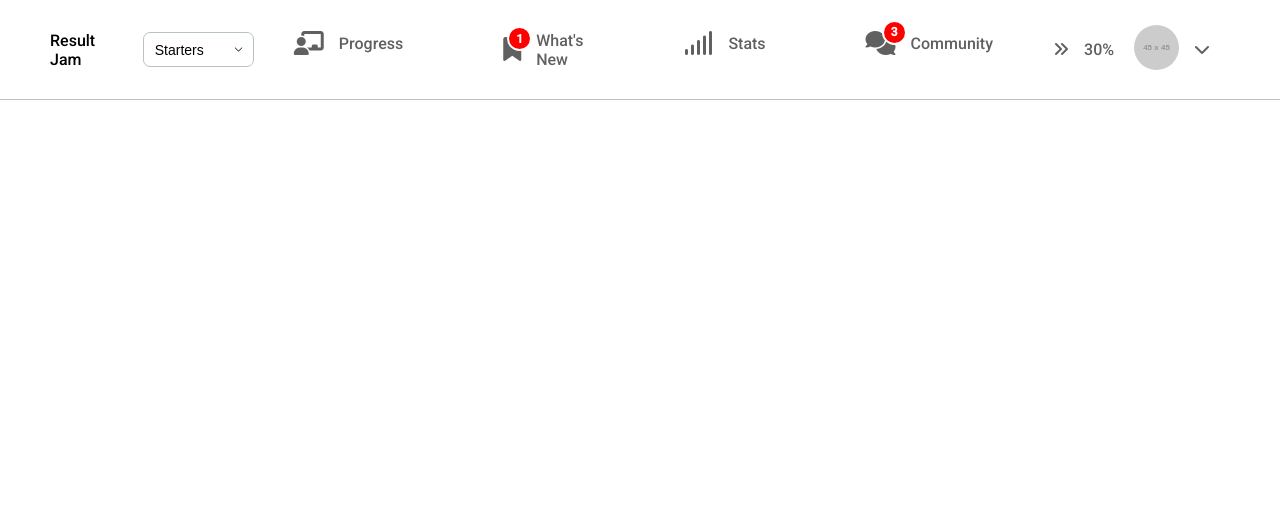
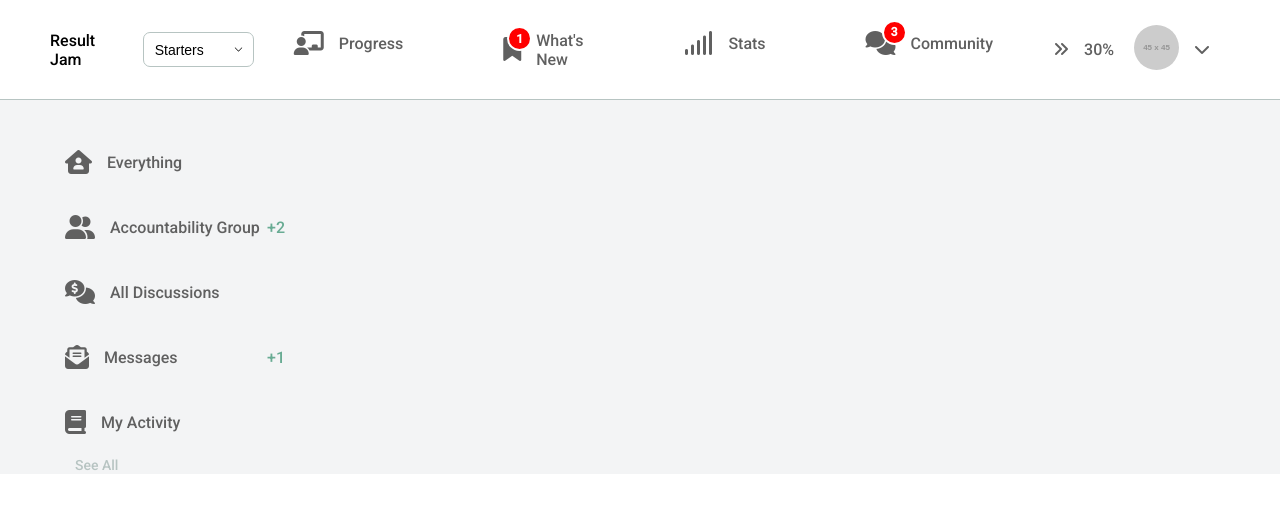
Before and after one commit to bartnar/coursev2, a React (Create React App) app in the folder Course/: page / in a window 1280 px wide. Shown: the top 510 px of the page. Built offline with nearby package versions, Linux system fonts and the light colour scheme.

Commit message:
wrapper component

```diff
--- a/Course/src/App.css
+++ b/Course/src/App.css
@@ -35,7 +35,7 @@
 .menu-wrapper {
     grid-area: menu;
     width: 250px;
-    margin-top: 50px;
+    margin-top: 30px;
 }
 
 .comments-section {
--- a/Course/src/App.tsx
+++ b/Course/src/App.tsx
@@ -1,14 +1,14 @@
 import React from 'react';
 import "./App.css";
 import {BrowserRouter as Router, Route, Switch} from 'react-router-dom';
-import Header from "./components/Header/Header";
+import Wrapper from "./components/Wrapper/Wrapper";
 
 function App() {
     return (
         <div className="App">
             <Router>
                 <Switch>
-                    <Route exact path='/' component={Header}/>
+                    <Route exact path='/' component={Wrapper}/>
                 </Switch>
             </Router>
         </div>
--- /dev/null
+++ b/Course/src/components/Wrapper/Wrapper.tsx
@@ -0,0 +1,17 @@
+import React from "react";
+import Header from "../Header/Header";
+import Menu from "../Menu/Menu";
+
+export default function Wrapper(props: any) {
+    return (
+        <div>
+            <Header/>
+            <div className="content">
+                {
+                    props.children
+                }
+                <Menu/>
+            </div>
+        </div>
+    )
+}
```
